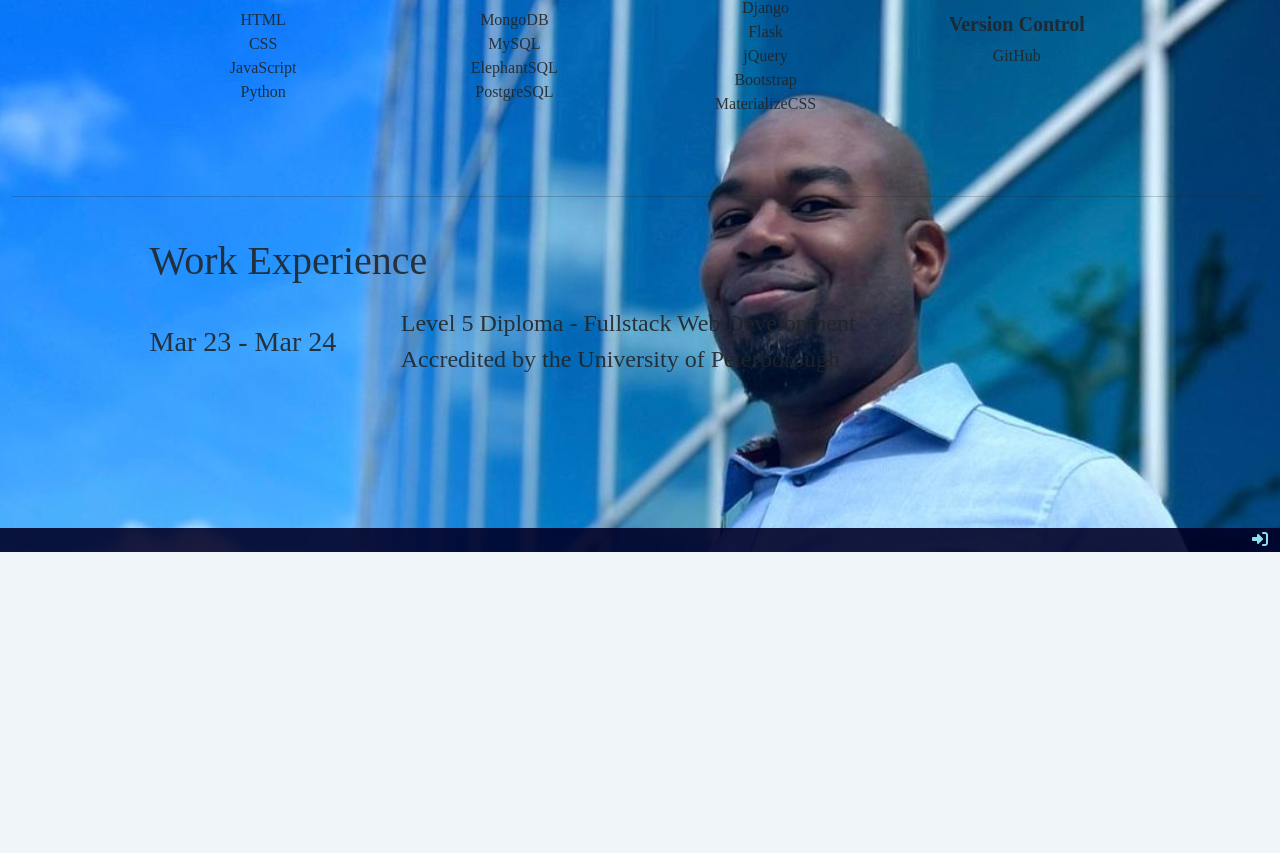
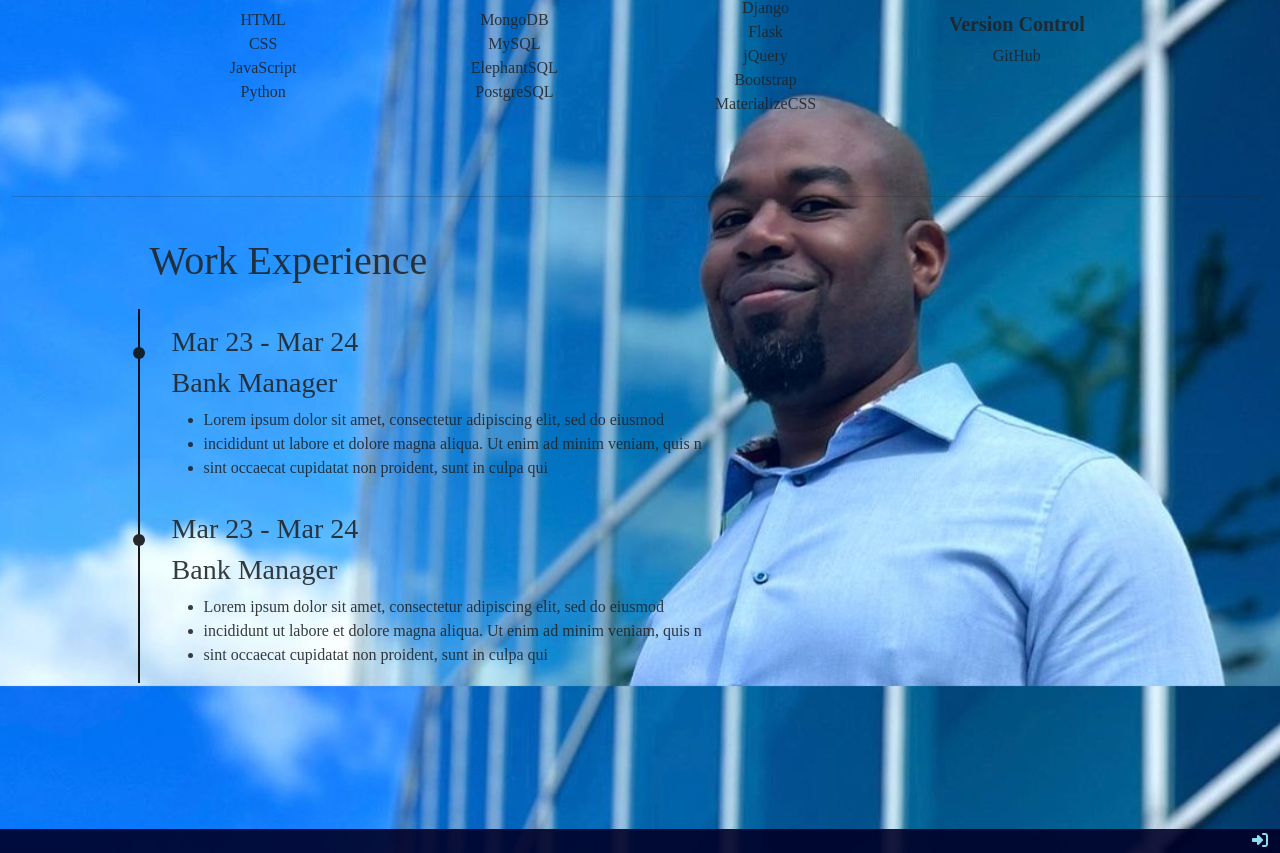
Before and after one commit to 2ndborn/micah_francis, a Django app: page /about/ in a window 1280 px wide. Shown: the part 914-1767 px from the top of the page. Before the commit the page ends 1466 px from the top, so only its background shows below. Run offline with Django 3.2, Linux system fonts and the light colour scheme; some libraries are stand-ins or nearby versions; some web fonts are replaced.

Commit message:
Added the work experience section to about me

```diff
--- a/about/templates/about/about.html
+++ b/about/templates/about/about.html
@@ -91,14 +91,23 @@
         <div class="container">
             <div class="row">
                 <h1 class="mb-4">Work Experience</h1>
-                <div class="col-12 col-lg-3 col-md-6 my-auto">
+                <div class="col-12 timeline my-auto">
                     <h3>Mar 23 - Mar 24</h3>
+                    <h3>Bank Manager</h3>
+                    <ul class="unstyled-list">
+                        <li>Lorem ipsum dolor sit amet, consectetur adipiscing elit, sed do eiusmod</li>
+                        <li>incididunt ut labore et dolore magna aliqua. Ut enim ad minim veniam, quis n</li>
+                        <li>sint occaecat cupidatat non proident, sunt in culpa qui</li>
+                    </ul>
                 </div>
-                <div class="col-12 col-lg-9 col-md-6">
-                    <div class="px-auto">
-                        <h4>Level 5 Diploma - Fullstack Web Development</h4>
-                        <h4>Accredited by the University of Peterborough</h4>
-                    </div>
+                <div class="col-12 timeline my-auto">
+                    <h3>Mar 23 - Mar 24</h3>
+                    <h3>Bank Manager</h3>
+                    <ul class="unstyled-list">
+                        <li>Lorem ipsum dolor sit amet, consectetur adipiscing elit, sed do eiusmod</li>
+                        <li>incididunt ut labore et dolore magna aliqua. Ut enim ad minim veniam, quis n</li>
+                        <li>sint occaecat cupidatat non proident, sunt in culpa qui</li>
+                    </ul>
                 </div>
             </div>
         </div>
--- a/static/css/base.css
+++ b/static/css/base.css
@@ -76,6 +76,24 @@ body {
 
   .about-container {
     margin: 146px 0;
+  }
+
+  .timeline {
+    border-left: 2px solid black;
+    position: relative;
+    padding: 1em 2em 0 2em;
+  }
+
+  .timeline:after {
+    width: 12px;
+    height: 12px;
+    display: block;
+    top: 2.4em;
+    position: absolute;
+    left: -6.5px;
+    border-radius: 12px;
+    content: '';
+    background: #121111;
   }
 /*************Footer***************************/
 
```
